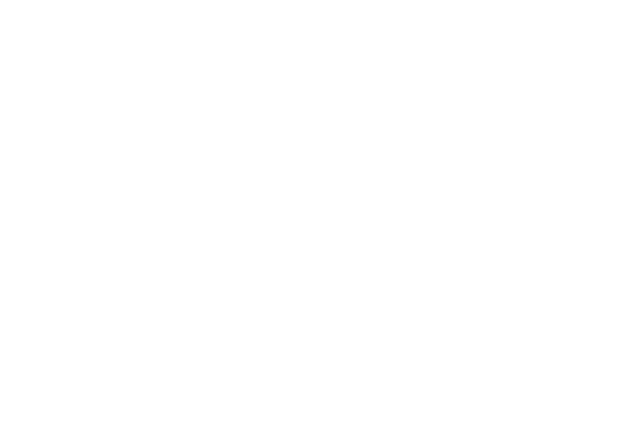
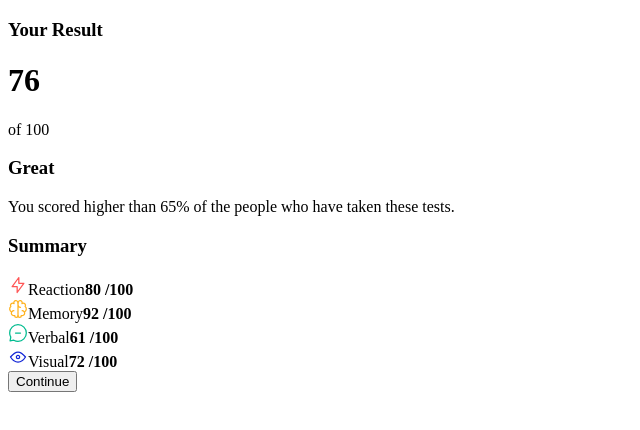
Before and after one commit to Wali1209/results-summary-component-main, a React (Vite) app: page / in a window 1280 px wide. Shown: the top 430 px of the page, without its empty margins (0-640 px from the left). Built offline with nearby package versions, Linux system fonts and the light colour scheme.

Commit message:
HTML Structure Ready!

```diff
--- a/data.json
+++ b/data.json
@@ -2,21 +2,21 @@
   {
     "category": "Reaction",
     "score": 80,
-    "icon": "./assets/images/icon-reaction.svg"
+    "icon": "../../assets/images/icon-reaction.svg"
   },
   {
     "category": "Memory",
     "score": 92,
-    "icon": "./assets/images/icon-memory.svg"
+    "icon": "../../assets/images/icon-memory.svg"
   },
   {
     "category": "Verbal",
     "score": 61,
-    "icon": "./assets/images/icon-verbal.svg"
+    "icon": "../../assets/images/icon-verbal.svg"
   },
   {
     "category": "Visual",
     "score": 72,
-    "icon": "./assets/images/icon-visual.svg"
+    "icon": "../../assets/images/icon-visual.svg"
   }
 ]
--- a/src/App.tsx
+++ b/src/App.tsx
@@ -1,3 +1,4 @@
+import { ResultSummaryComponent } from "./Components/ResultSummaryComponent";
 import { GlobalStyle } from "./Components/Styles/Global.styled";
 import { ThemeProvider } from "styled-components";
 const theme = {
@@ -31,7 +32,9 @@
   return (
     <ThemeProvider theme={theme}>
       <GlobalStyle />
-      <div className="App"></div>
+      <div className="App">
+        <ResultSummaryComponent></ResultSummaryComponent>
+      </div>
     </ThemeProvider>
   );
 }
--- a/src/Components/ResultSummaryComponent.tsx
+++ b/src/Components/ResultSummaryComponent.tsx
@@ -0,0 +1,51 @@
+import data from "../../data.json";
+export function ResultSummaryComponent() {
+  const calculateScore = () => {
+    let score: number = 0;
+    for (let i = 0; i < data.length; i++) {
+      score += data[i].score;
+    }
+    return Math.round(score / data.length);
+  };
+
+  const summary = (index: number) => {
+    return (
+      <div>
+        <img src={data[index].icon} alt="" />
+        <span>{data[index].category}</span>
+        <b>
+          {data[index].score} <span>/100</span>
+        </b>
+      </div>
+    );
+  };
+
+  return (
+    <div>
+      {/* // Result */}
+      <div>
+        <h3>Your Result</h3>
+        <div>
+          <h1>{calculateScore()}</h1>
+          <span>of 100</span>
+        </div>
+        <h3>Great</h3>
+        <p>
+          You scored higher than 65% of the people who have taken these tests.
+        </p>
+      </div>
+
+      {/* //Summary */}
+      <div>
+        <h3>Summary</h3>
+        {summary(0)}
+        {summary(1)}
+        {summary(2)}
+        {summary(3)}
+      </div>
+
+      {/* Continue Button */}
+      <button>Continue</button>
+    </div>
+  );
+}
```
